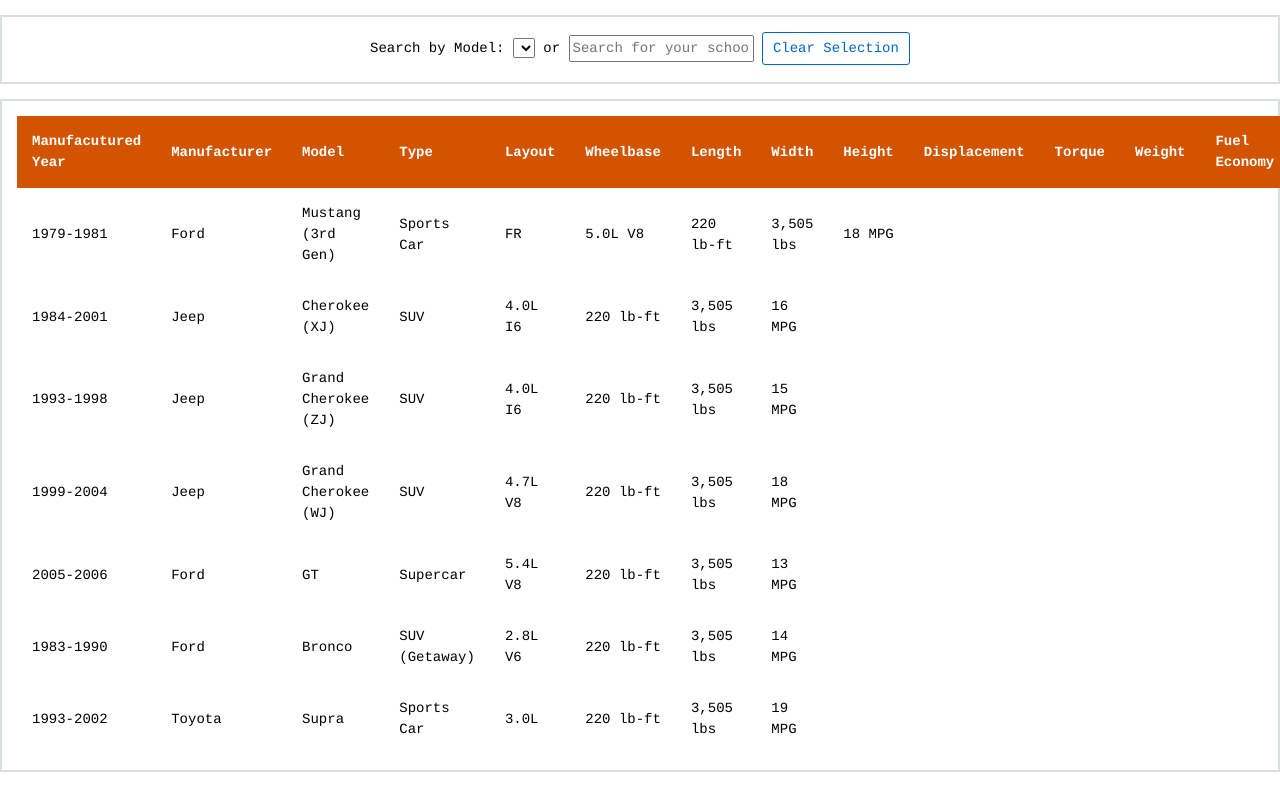
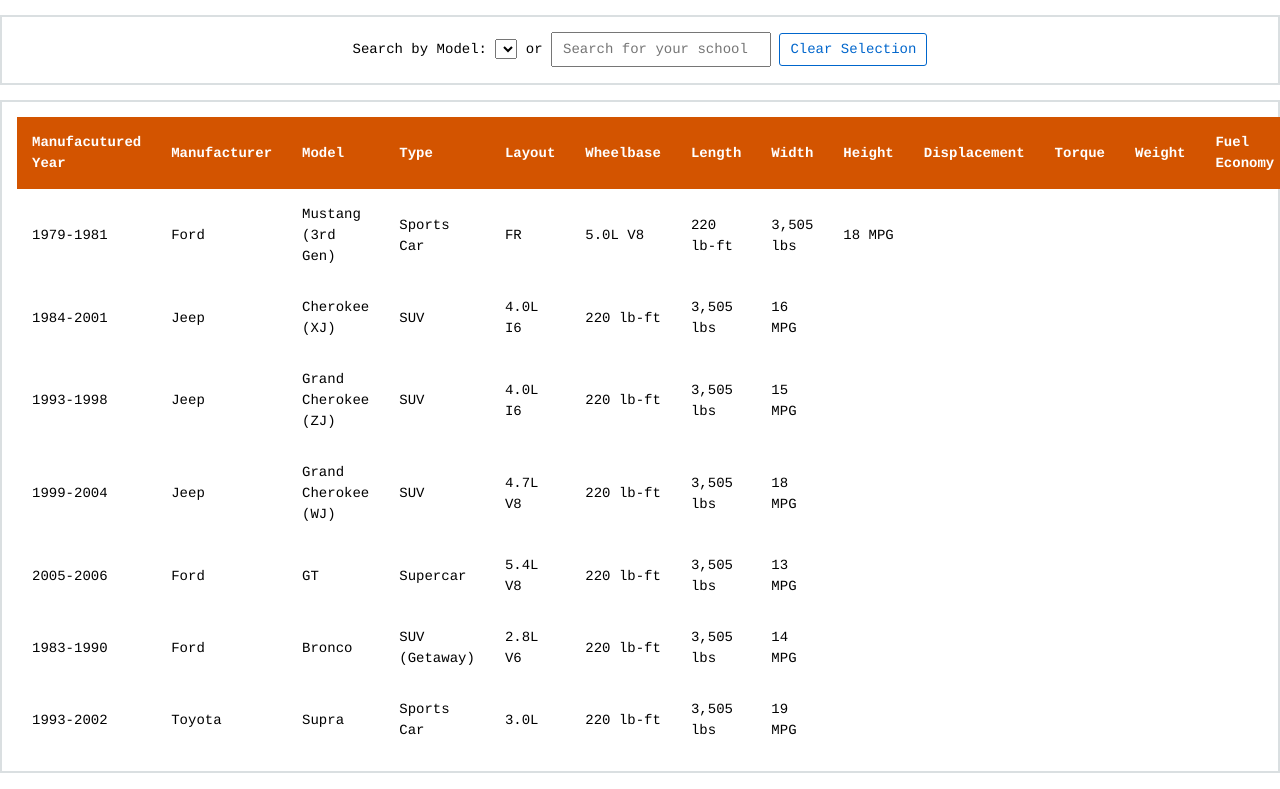
Before and after one commit to stewilondanga/car-shop, a plain HTML site: page index.html in a window 1280 px wide. Shown: the top 789 px of the page. Drawn offline with nearby package versions, Linux system fonts and the light colour scheme.

Commit message:
add index.html

```diff
--- a/css/styles.css
+++ b/css/styles.css
@@ -64,6 +64,11 @@ td {
 .btn-clear:hover {
   background-color: #0066cc;
   color: #ffffff;
+}
+
+.input {
+  padding: 5px 10px;
+  width: 220px;
 }
 
 
```
